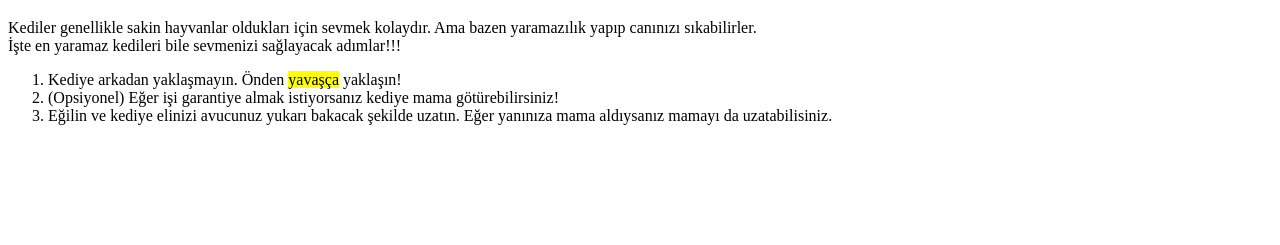
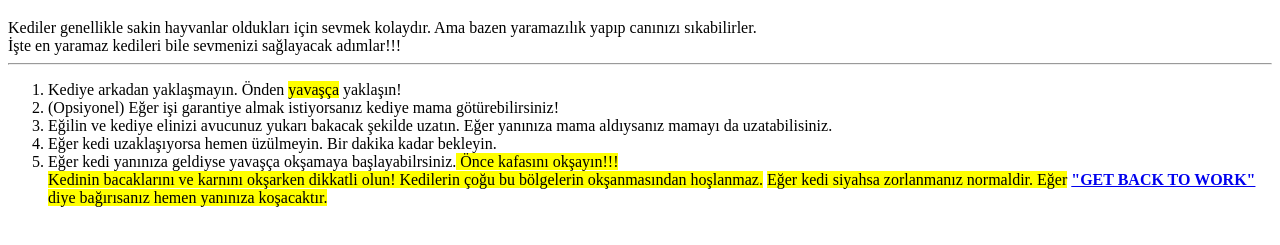
Before and after one commit to yali52959/Nas-l-yap-l-r-websitesi, a plain HTML site: page talimatlar/kedi.html in a window 1280 px wide. Shown: the part 313-558 px from the top of the page. Drawn offline with Linux system fonts and the light colour scheme.

Commit message:
Kedi sevme talimatları tamamlandı.
Kedi sevme talimatlarına ipuçları eklendi.

```diff
--- a/talimatlar/kedi.html
+++ b/talimatlar/kedi.html
@@ -13,10 +13,15 @@
     <h1>Kediler nasıl sevilir?</h1>
     Kediler genellikle sakin hayvanlar oldukları için sevmek kolaydır. Ama bazen yaramazılık yapıp canınızı sıkabilirler. <br>
     İşte en yaramaz kedileri bile sevmenizi sağlayacak adımlar!!!
+    <hr>
     <ol>
         <li>Kediye arkadan yaklaşmayın. Önden <mark>yavaşça</mark> yaklaşın!</li>
         <li>(Opsiyonel) Eğer işi garantiye almak istiyorsanız kediye mama götürebilirsiniz!</li>
         <li>Eğilin ve kediye elinizi avucunuz yukarı bakacak şekilde uzatın. Eğer yanınıza mama aldıysanız mamayı da uzatabilisiniz.</li>
+        <li>Eğer kedi uzaklaşıyorsa hemen üzülmeyin. Bir dakika kadar bekleyin.</li>
+        <li>Eğer kedi yanınıza geldiyse yavaşça okşamaya başlayabilrsiniz.<mark> Önce kafasını okşayın!!!</mark></li>
+        <mark> Kedinin bacaklarını ve karnını okşarken dikkatli olun! Kedilerin çoğu bu bölgelerin okşanmasından hoşlanmaz.</mark>
+        <mark> Eğer kedi siyahsa zorlanmanız normaldir. Eğer</mark> <a href="https://youtu.be/lBcrPv9dMyQ?si=4oIdQto-2jfPWUvs"><strong>"GET BACK TO WORK"</strong></a> <mark>diye bağırısanız hemen yanınıza koşacaktır.</mark>
     </ol>
 </body>
 </html>
```
Also changed, not shown: 1 other file.
